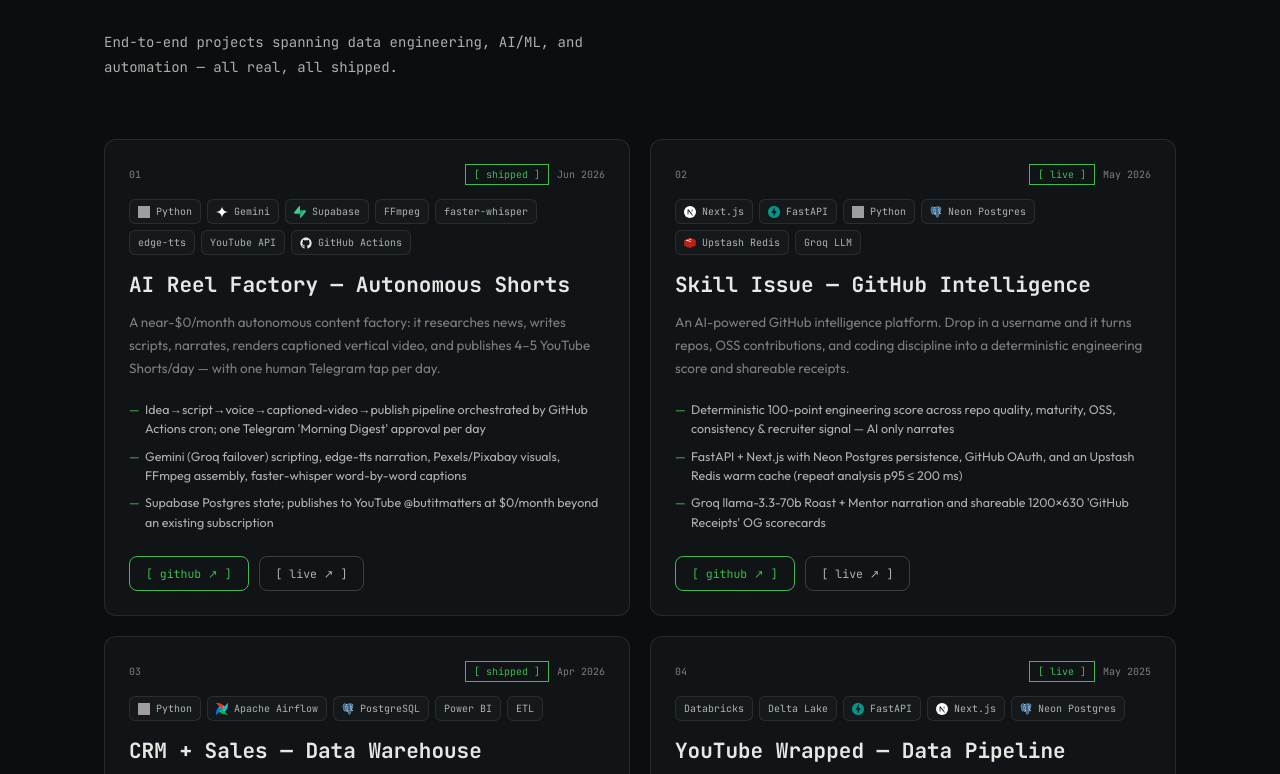
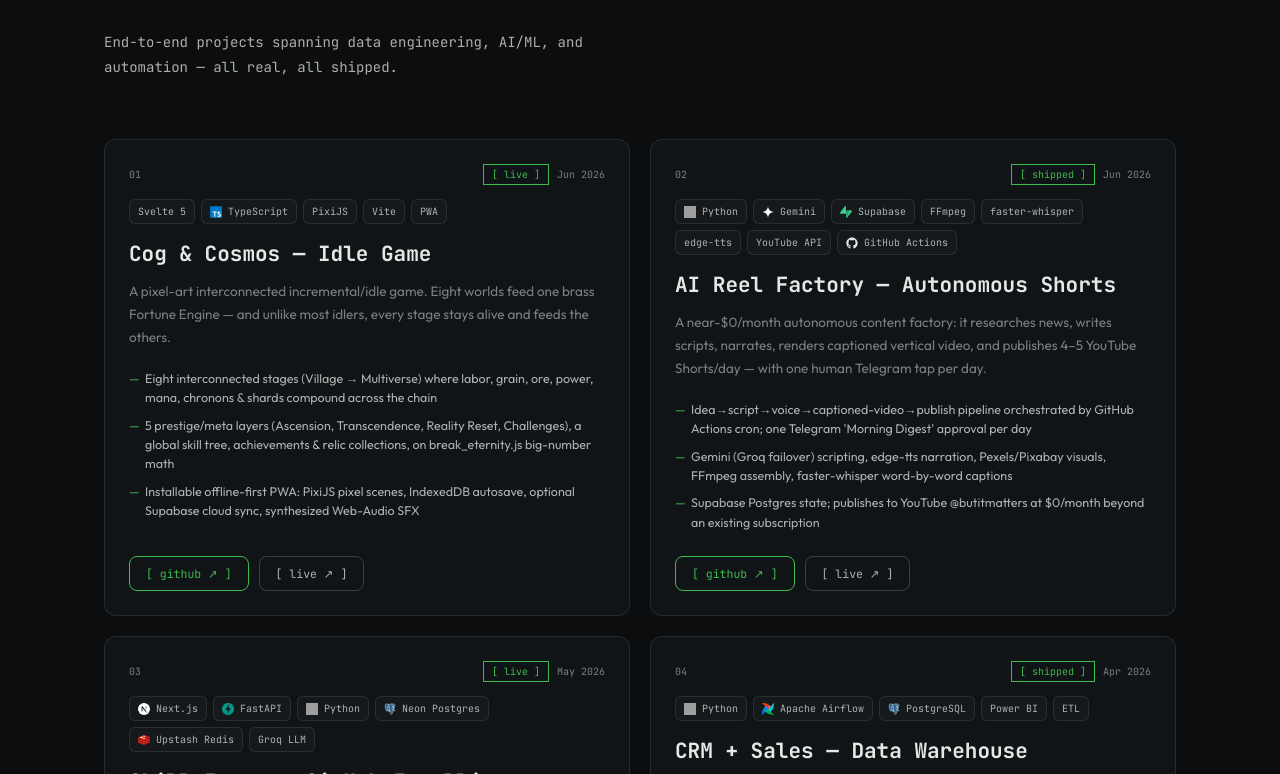
Before and after one commit to Shaan-alpha/Portfolio, a Next.js app: page / in a window 1280 px wide. Shown: the part 3180-3954 px from the top of the page. Built offline with nearby package versions, Linux system fonts and the light colour scheme; grey boxes are pictures that could not be loaded.

Commit message:
content: add Cog & Cosmos (itch.io live), restore 7+ projects stat

```diff
--- a/src/components/About.tsx
+++ b/src/components/About.tsx
@@ -22,7 +22,7 @@ export default function About() {
   };
 
   const stats = [
-    { value: "7", label: "Projects Shipped" },
+    { value: "7+", label: "Projects Shipped" },
     { value: "2", label: "Internships" },
     { value: "5+", label: "Certifications" },
   ];
--- a/src/components/Projects.tsx
+++ b/src/components/Projects.tsx
@@ -28,6 +28,21 @@ export default function Projects() {
   };
 
   const projects: Project[] = [
+    {
+      id: "cog-and-cosmos",
+      date: "Jun 2026",
+      status: "live",
+      title: "Cog & Cosmos — Idle Game",
+      desc: "A pixel-art interconnected incremental/idle game. Eight worlds feed one brass Fortune Engine — and unlike most idlers, every stage stays alive and feeds the others.",
+      tags: ["Svelte 5", "TypeScript", "PixiJS", "Vite", "PWA"],
+      bullets: [
+        "Eight interconnected stages (Village → Multiverse) where labor, grain, ore, power, mana, chronons & shards compound across the chain",
+        "5 prestige/meta layers (Ascension, Transcendence, Reality Reset, Challenges), a global skill tree, achievements & relic collections, on break_eternity.js big-number math",
+        "Installable offline-first PWA: PixiJS pixel scenes, IndexedDB autosave, optional Supabase cloud sync, synthesized Web-Audio SFX",
+      ],
+      link: "https://github.com/Shaan-alpha/Cog-and-Cosmos",
+      liveLink: "https://shaan-alpha.itch.io/cog-and-cosmos",
+    },
     {
       id: "ai-reel-factory",
       date: "Jun 2026",
```
